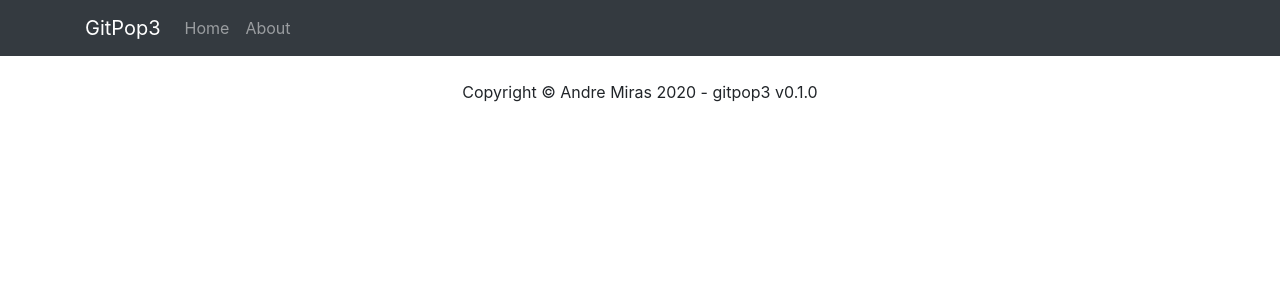
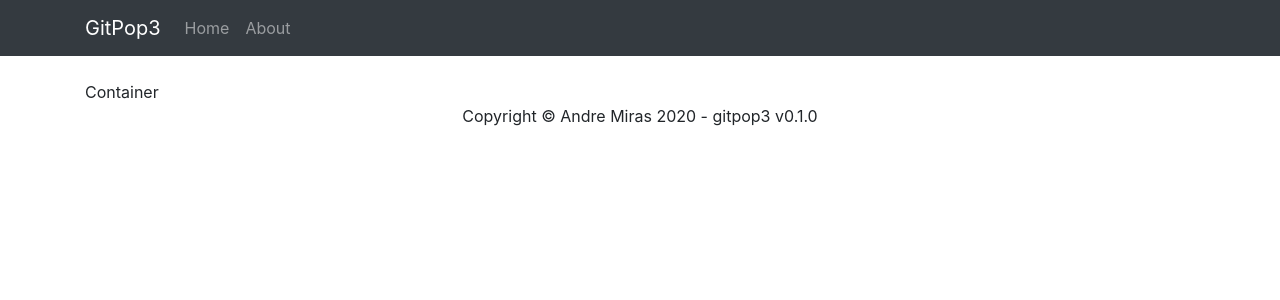
Before and after one commit to AndreMiras/gitpop3, a React (Create React App) app: page / in a window 1280 px wide. Shown: the top 300 px of the page. Built offline with nearby package versions, Linux system fonts and the light colour scheme.

Commit message:
:construction: Adds Container

```diff
--- a/src/App.jsx
+++ b/src/App.jsx
@@ -1,12 +1,14 @@
 import React from 'react';
 import 'bootstrap/dist/css/bootstrap.min.css';
+import Container from './components/Container';
+import Footer from './components/Footer';
 import Navigation from './components/Navigation';
-import Footer from './components/Footer';
 
 function App() {
   return (
     <div className="App">
       <Navigation />
+      <Container />
       <Footer />
     </div>
   );
--- /dev/null
+++ b/src/components/Container.jsx
@@ -0,0 +1,10 @@
+import React from 'react';
+import { Container as ReactContainer } from 'react-bootstrap';
+
+const Container = () => (
+  <ReactContainer>
+    Container
+  </ReactContainer>
+);
+
+export default Container;
```
